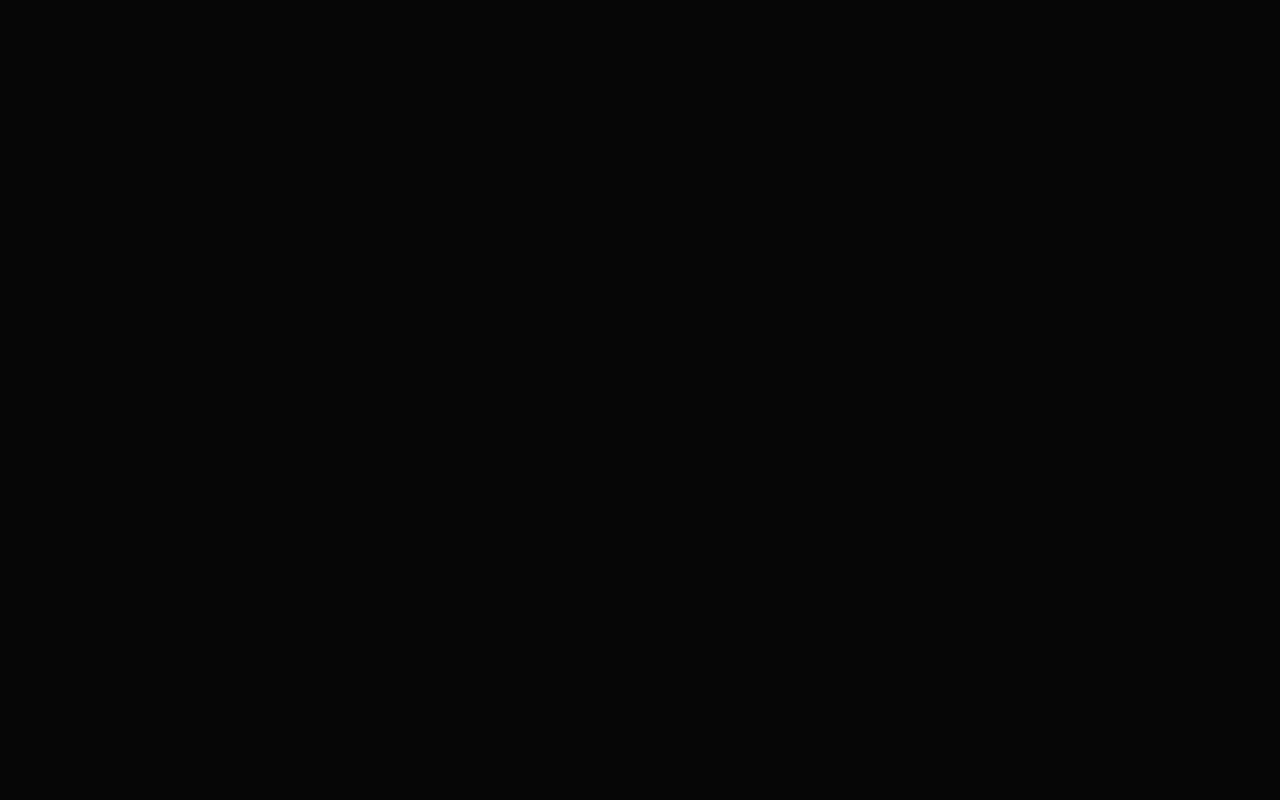
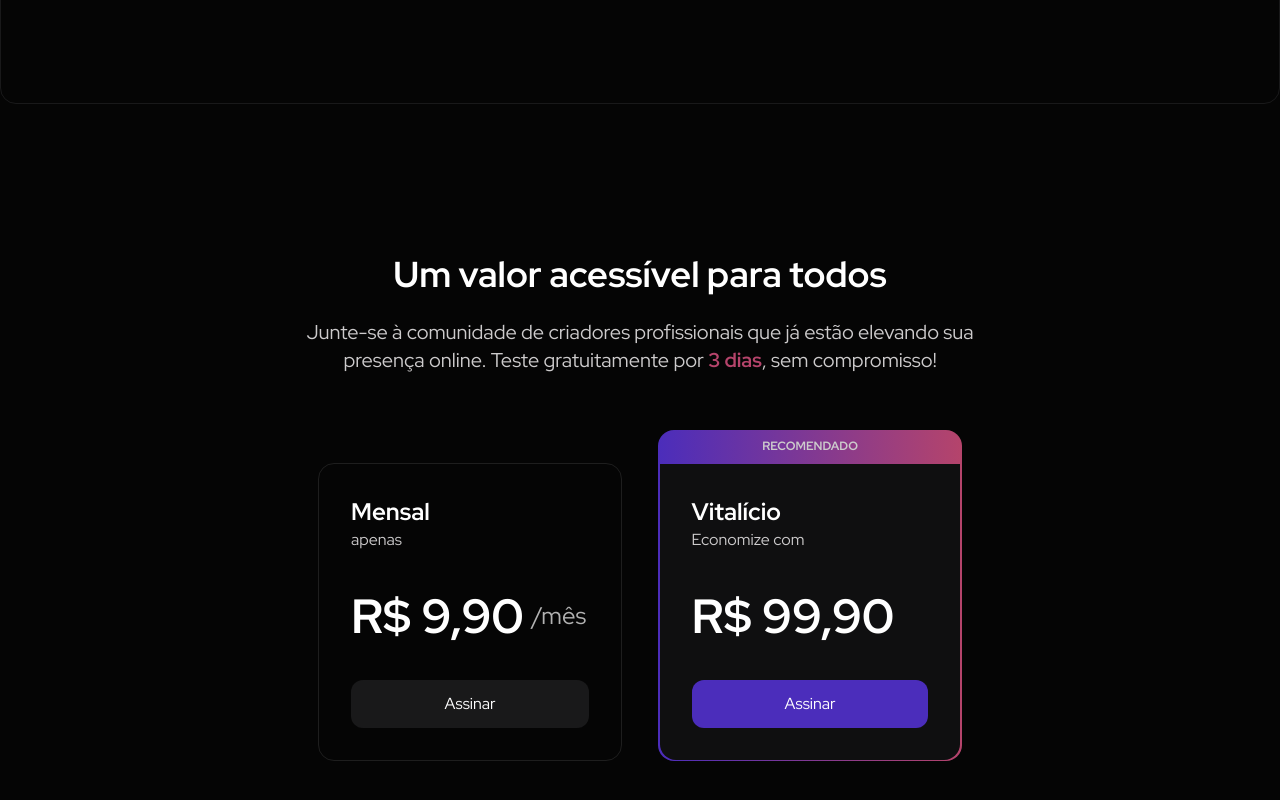
Before and after one commit to mauricioyansen/projectinbio-saas, a Next.js app: page / in a window 1280 px wide. Shown: the part 1496-2296 px from the top of the page. Before the commit the page ends 800 px from the top, so only its background shows below. Built offline with nearby package versions, Linux system fonts and the light colour scheme.

Commit message:
pricing component

```diff
--- /dev/null
+++ b/app/components/landing-page/Pricing.tsx
@@ -0,0 +1,59 @@
+import { TRIAL_DAYS } from "@/app/lib/config";
+import { Button } from "./ui/Button";
+
+export function Pricing() {
+  return (
+    <div className="my-[150px] flex flex-col items-center gap-14">
+      <div className="flex flex-col items-center gap-6">
+        <h3 className="text-4xl font-bold text-white">
+          Um valor acessível para todos
+        </h3>
+        <p className="text-[var(--content-body)] text-xl text-center">
+          Junte-se à comunidade de criadores profissionais que já estão elevando
+          sua <br />
+          presença online. Teste gratuitamente por{" "}
+          <strong className="text-[var(--accent-pink)]">
+            {TRIAL_DAYS} dias
+          </strong>
+          , sem compromisso!
+        </p>
+      </div>
+      <div className="flex items-end gap-9">
+        <div className="w-[304px] p-8 flex flex-col gap-7 rounded-2xl border border-[#1e1e1e]">
+          <div className="flex flex-col">
+            <span className="text-white font-bold text-2xl">Mensal</span>
+            <span className="text-[var(--content-body)]">apenas</span>
+          </div>
+          <div className="flex items-center gap-2">
+            <span className="text-white font-bold text-[48px]">R$ 9,90</span>
+            <span className="text-[var(--content-headline)] text-2xl">
+              /mês
+            </span>
+          </div>
+          <Button variant="secondary">Assinar</Button>
+        </div>
+        <div className="flex flex-col">
+          <div className="flex justify-center items-center rounded-t-2xl p-2 w-[304px] bg-[linear-gradient(90deg,#4b2dbb_0%,#b5446b_100%)]">
+            <span className="uppercase text-xs font-bold">Recomendado</span>
+          </div>
+          <div className="p-[1.6px] bg-[linear-gradient(90deg,#4b2dbb_0%,#b5446b_100%)] rounded-b-2xl">
+            <div className="w-full bg-[var(--background-secondary)] p-8 flex flex-col gap-7 rounded-b-2xl">
+              <div className="flex flex-col">
+                <span className="text-white font-bold text-2xl">Vitalício</span>
+                <span className="text-[var(--content-body)]">
+                  Economize com
+                </span>
+              </div>
+              <div className="flex items-center gap-1">
+                <span className="text-white font-bold text-[48px]">
+                  R$ 99,90
+                </span>
+              </div>
+              <Button>Assinar</Button>
+            </div>
+          </div>
+        </div>
+      </div>
+    </div>
+  );
+}
--- /dev/null
+++ b/app/components/landing-page/VideoExplanation.tsx
@@ -0,0 +1,9 @@
+import { Play } from "lucide-react";
+
+export function VideoExplanation() {
+  return (
+    <div className="border rounded-2xl border-[var(--border-primary)] aspect-video flex items-center justify-center my-20">
+      <Play className="text-[var(--accent-purple)] size-16" />
+    </div>
+  );
+}
--- /dev/null
+++ b/app/lib/config.ts
@@ -0,0 +1 @@
+export const TRIAL_DAYS = 3
--- a/app/page.tsx
+++ b/app/page.tsx
@@ -1,13 +1,15 @@
 import { Header } from "./components/landing-page/Header";
 import { Hero } from "./components/landing-page/Hero";
+import { Pricing } from "./components/landing-page/Pricing";
+import { VideoExplanation } from "./components/landing-page/VideoExplanation";
 
 export default function Home() {
   return (
     <div className="max-w-7xl mx-auto">
       <Header />
       <Hero />
-      {/* <VideoExplanation/> */}
-      {/* <Pricing/> */}
+      <VideoExplanation />
+      <Pricing />
       {/* <FAQ/> */}
     </div>
   );
```
